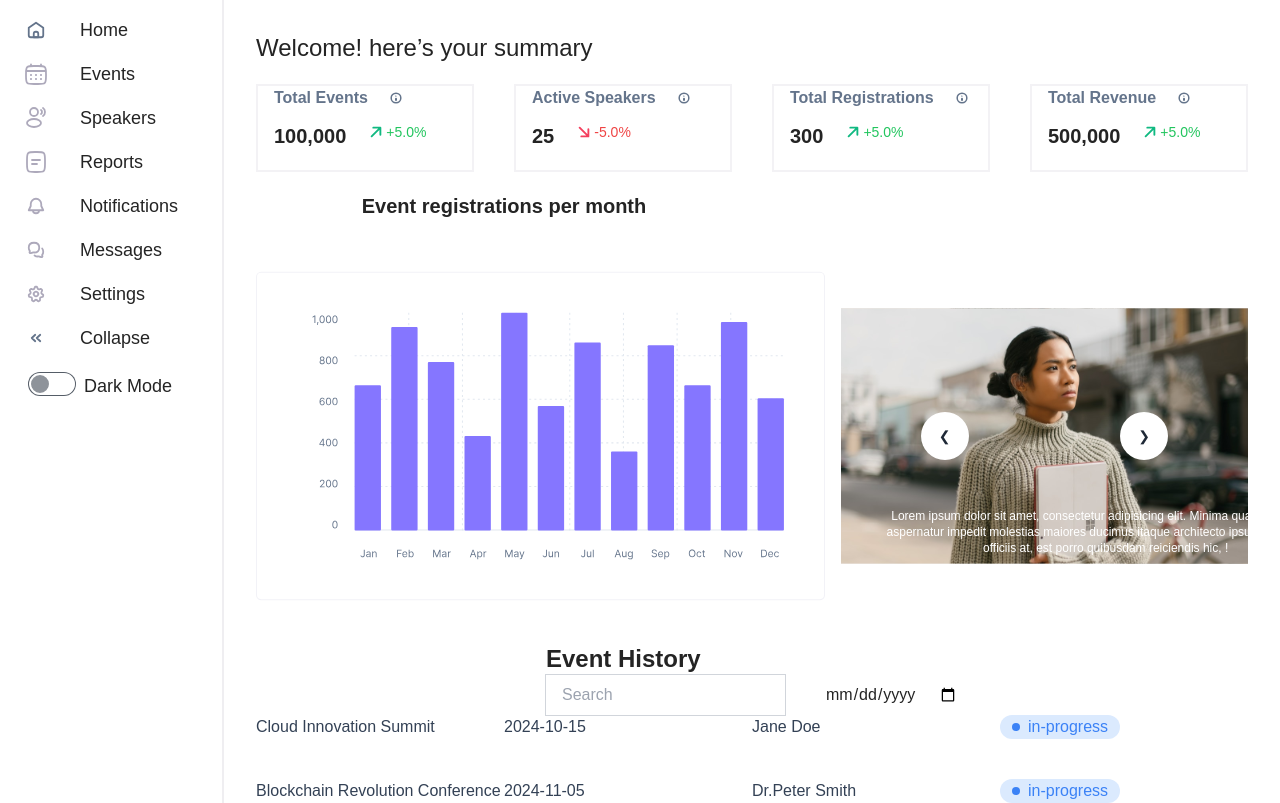
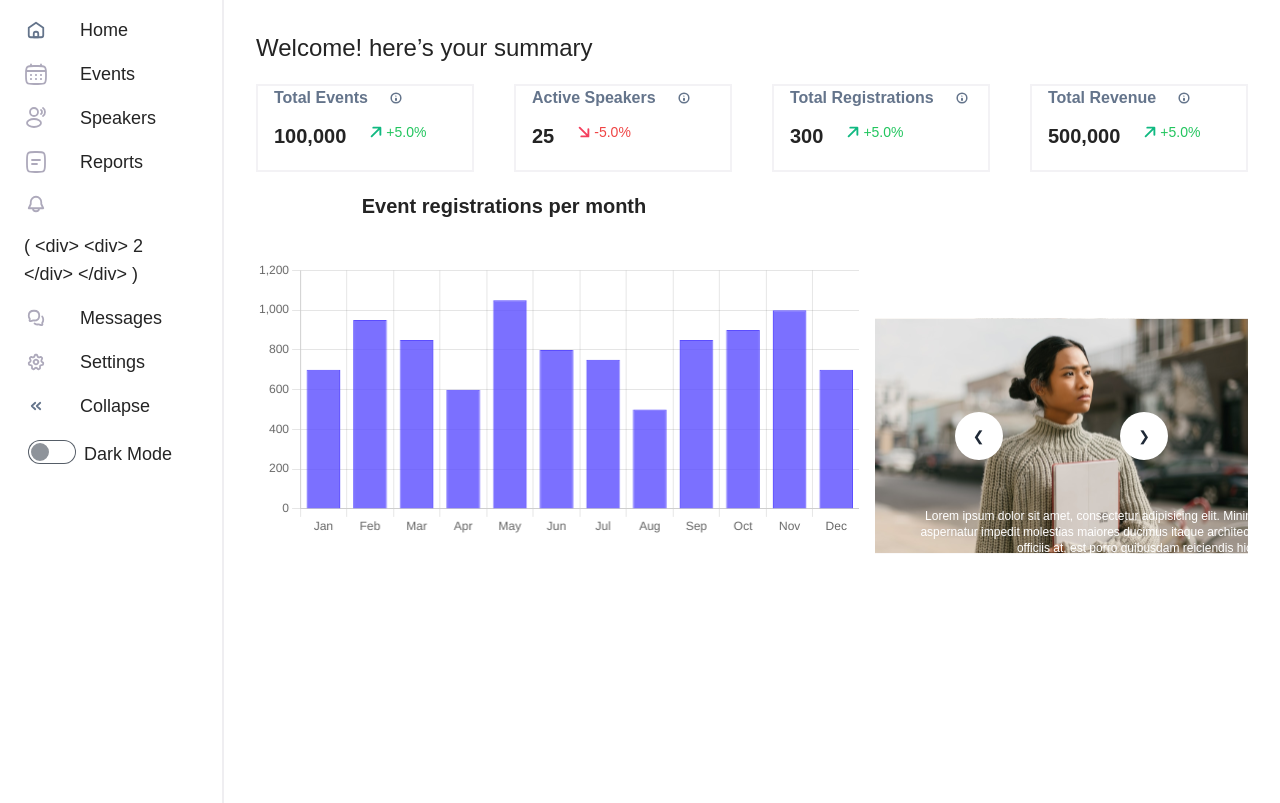
Before and after one commit to Daniel264/alphatwelve, a React (Vite) app: page / in a window 1280 px wide. Shown: the top 803 px of the page. Built offline with nearby package versions, Linux system fonts and the light colour scheme; a web font is replaced by a local one.

Commit message:
Use chatjs to display the bar chart

```diff
--- a/package.json
+++ b/package.json
@@ -11,6 +11,7 @@
   },
   "dependencies": {
     "react": "^18.2.0",
+    "react-chartjs-2": "^5.2.0",
     "react-dom": "^18.2.0"
   },
   "devDependencies": {
--- a/src/components/Chart.tsx
+++ b/src/components/Chart.tsx
@@ -1,11 +1,50 @@
-import ChartImage from "../assets/images/chart.svg";
+// Import required libraries
+import { Bar } from 'react-chartjs-2';
+import {
+  Chart as ChartJS,
+  CategoryScale,
+  LinearScale,
+  BarElement,
+  Title,
+  Tooltip,
+  Legend,
+} from 'chart.js';
+
+// Register the components with ChartJS
+ChartJS.register(CategoryScale, LinearScale, BarElement, Title, Tooltip, Legend);
 
 const Chart = () => {
-    return (
-        <div>
-            <img src={ChartImage} className="md:h-[400px]" alt="image of a chart" />
-        </div>
-    );
+  // Define data and options for the chart
+  const data = {
+    labels: ['Jan', 'Feb', 'Mar', 'Apr', 'May', 'Jun', 'Jul', 'Aug', 'Sep', 'Oct', 'Nov', 'Dec'],
+    datasets: [
+      {
+        label: 'Monthly Data',
+        data: [700, 950, 850, 600, 1050, 800, 750, 500, 850, 900, 1000, 700], // Your data here
+        backgroundColor: 'rgba(91, 77, 255, 0.8)', // Set the color similar to the chart image
+        borderColor: 'rgba(91, 77, 255, 1)', // Optional border color
+        borderWidth: 1,
+      },
+    ],
+  };
+
+  const options = {
+    responsive: true,
+    plugins: {
+      legend: {
+        display: false, // Hide the legend if not needed
+      },
+      title: {
+        display: true,
+      },
+    },
+  };
+
+  return (
+    <div style={{ width: '800px', height: '600px' }}>
+      <Bar data={data} options={options} />
+    </div>
+  );
 };
 
 export default Chart;
--- a/src/utils/Menu.ts
+++ b/src/utils/Menu.ts
@@ -1,6 +1,13 @@
+import { ReactNode } from "react";
 import Home from "../assets/images/home.svg";
 
-export const MenuArray = [
+interface MenuItem {
+    id: number;
+    text: ReactNode;
+    image: string;
+}
+
+export const MenuArray: MenuItem[] = [
     { id: 1, text: "Home", image: Home },
     {
         id: 2,
@@ -19,18 +26,24 @@
         image: "src/assets/images/solar_document-linear.svg",
     },
     {
-        id: 4,
-        text: "Notifications",
+        id: 5,
+        text: `(
+            <div>
+                <div>
+                    2
+                </div>
+            </div>
+        )`, // Pass JSX directly
         image: "src/assets/images/bell.svg",
     },
     {
-        id: 5,
+        id: 6,
         text: "Messages",
         image: "src/assets/images/double-chat-bubble (1).svg",
     },
-    { id: 6, text: "Settings", image: "src/assets/images/settings-2.svg" },
+    { id: 7, text: "Settings", image: "src/assets/images/settings-2.svg" },
     {
-        id: 7,
+        id: 8,
         text: "Collapse",
         image: "src/assets/images/double-chevron-left (1).svg",
     },
```
Also changed, not shown: 1 other file (tests, documents, lock files or other folders).
